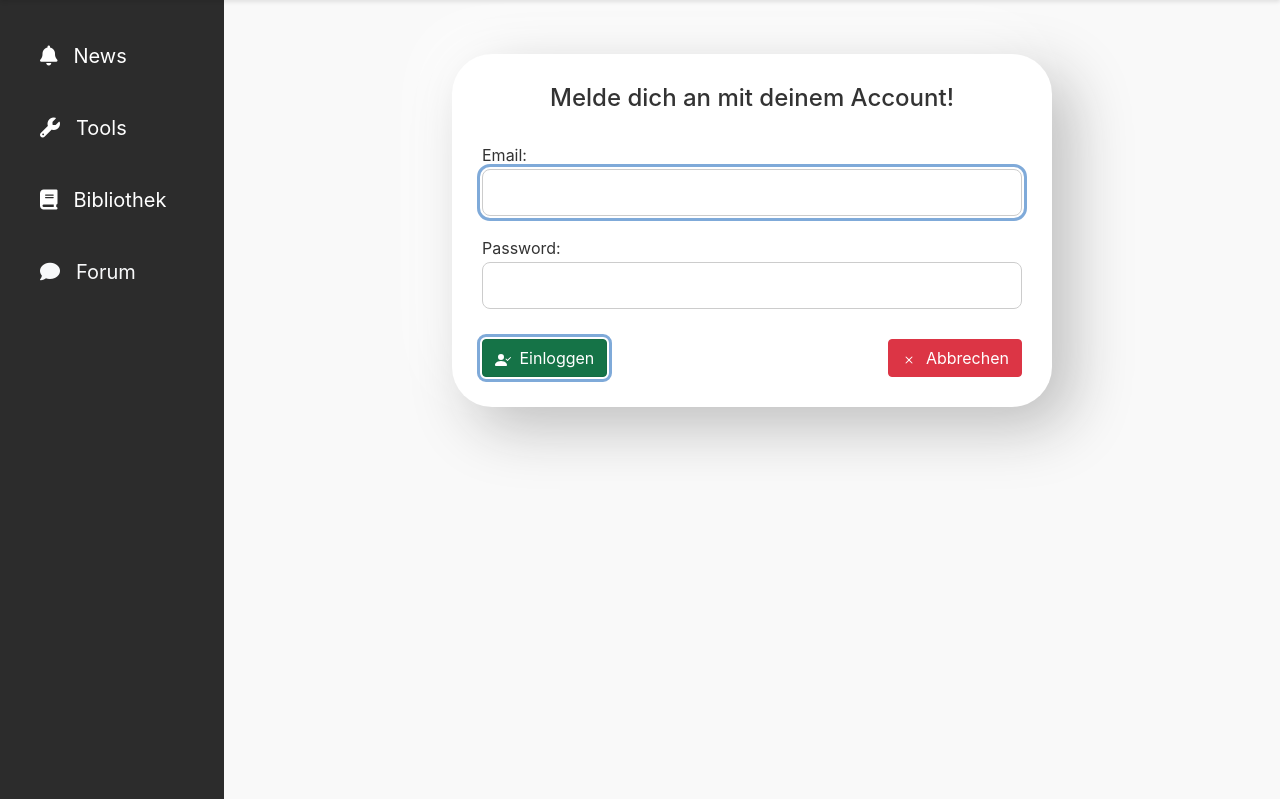
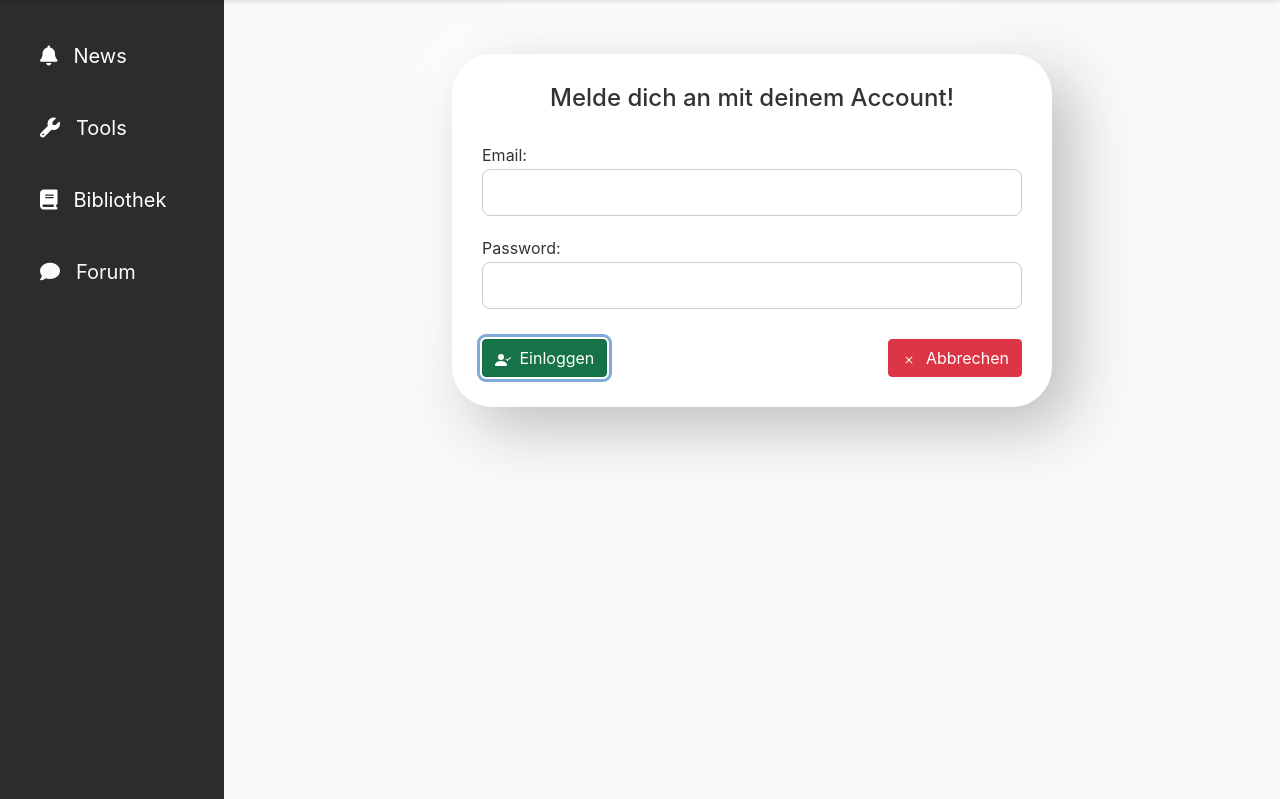
Before and after one commit to Johann110/Studurizer-Fallstudie-Software-Engineering, a Django app: page /accounts/login/ in a window 1280 px wide, with the restyled element focused. Shown: the part 42-841 px from the top of the page. Run offline with Django 5.2, Linux system fonts and the light colour scheme; some libraries are stand-ins or nearby versions.

Commit message:
ohne-story: small changes

```diff
--- a/static/css/style.css
+++ b/static/css/style.css
@@ -198,3 +198,8 @@ a:not(.btn):not(.badge):not(.navbar-brand):not(.dropdown-item):hover {
 .same-size {
     height: 22rem;
 }
+
+button:focus, button:active, input:focus, input:active, select:focus, select:active, textarea:focus, textarea:active, a:focus, a:active {
+   outline: none !important;
+   box-shadow: none;
+}
```
